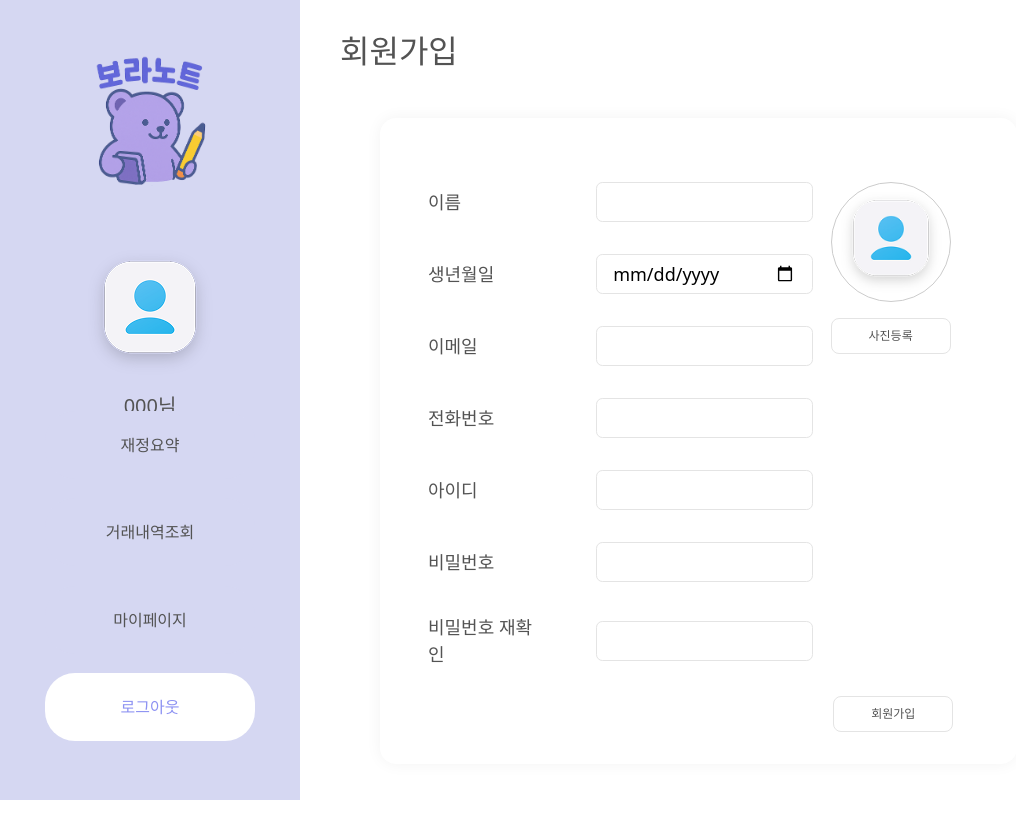
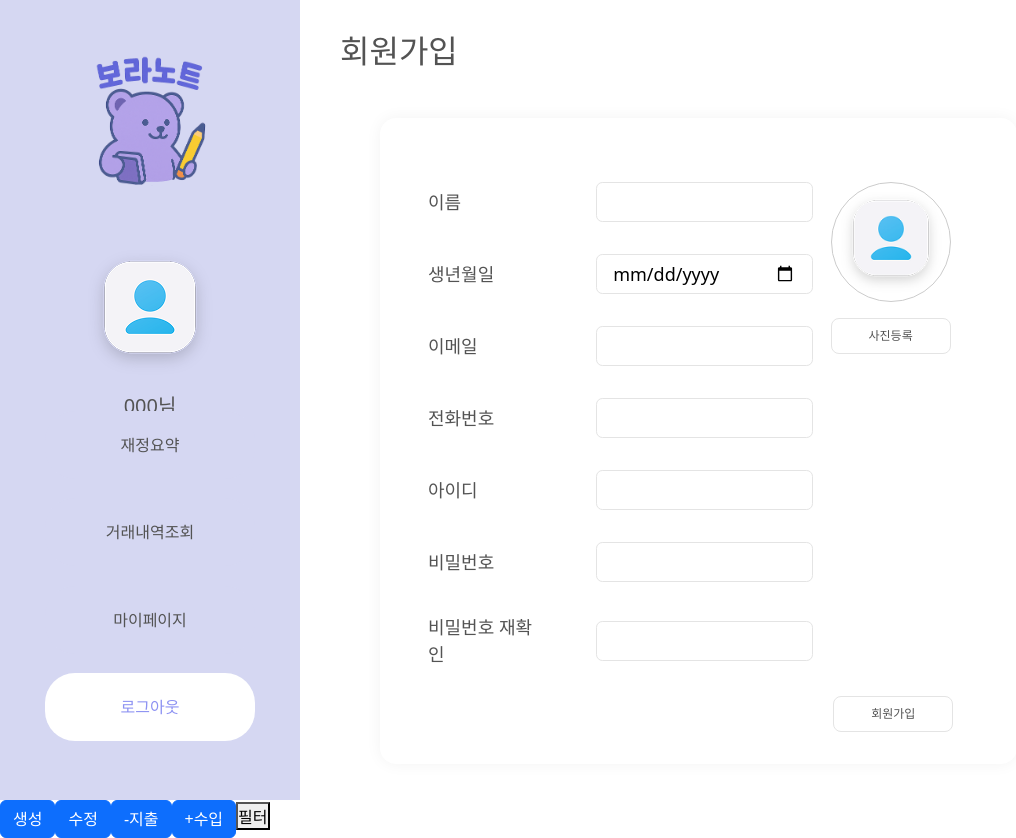
Before and after one commit to Mminjae/Skeleton_project, a Vue app in the folder project/: page /signUp in a window 1280 px wide. Shown: the whole page, without its empty margins (0-1016 px from the left). Before the commit the page ends 800 px from the top, so only its background shows below. Built offline with nearby package versions, Linux system fonts and the light colour scheme.

Commit message:
docs: App.vue 모달 나오게 수정 #98

```diff
--- a/project/src/App.vue
+++ b/project/src/App.vue
@@ -1,10 +1,16 @@
 <template>
   <div class="app-container">
     <!-- <TheSidebar /> -->
+
     <TheSidebarLogin />
     <RouterView />
     <ViewMainLogin v-if="isLogin" />
   </div>
+  <ModalAddPost />
+  <ModalEditPost />
+  <ModalExpenditure />
+  <ModalImport />
+  <ModalFilter />
   <ModalIdpw v-if="showModalIdpw" @found-user="openResultModal" @close="showModalIdpw = false" />
   <ModalResultid v-if="showModalResult" :found-id="foundId" @close="showModalResult = false" />
 </template>
```
Also changed, not shown: project/src/views/ViewSignUp.vue (+4 -5 lines), project/src/components/post/PostRecentHistory.vue (line endings or trailing spaces).
